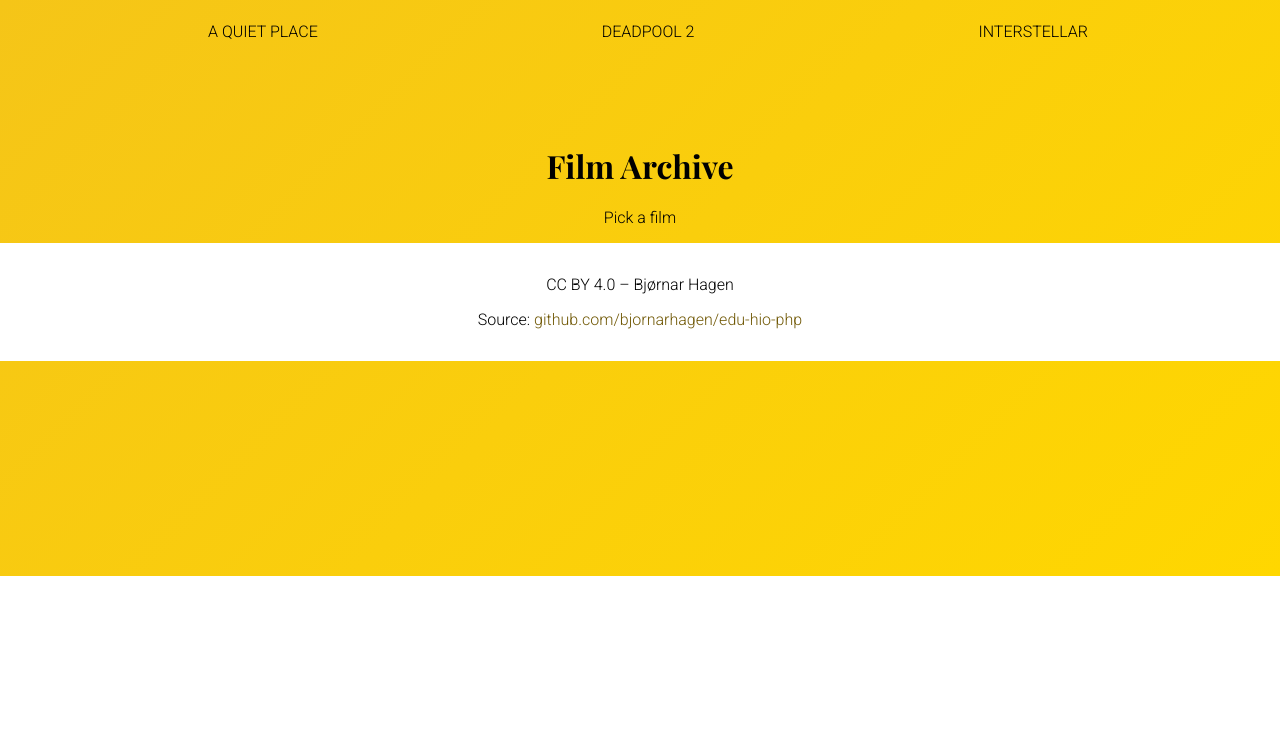
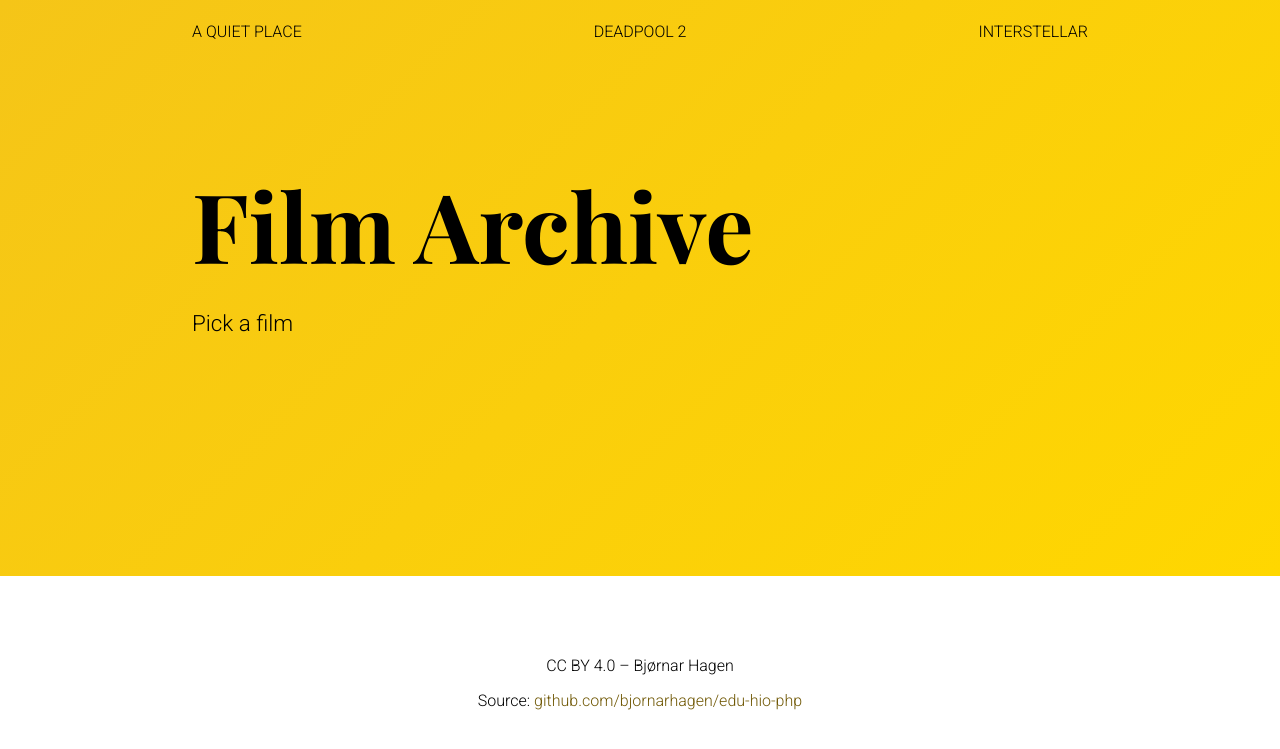
Before and after one commit to bjornarhagen/edu-hio-php, a PHP site: page /oblig-1/index.php in a window 1280 px wide. Shown: the top 749 px of the page. Run offline with PHP 8.4, Linux system fonts and the light colour scheme.

Commit message:
Updated index styling

```diff
--- a/oblig-1/css/main.css
+++ b/oblig-1/css/main.css
@@ -75,6 +75,24 @@ nav .nav-item:first-child {
   }
 }
 
+/* Main */
+main {
+  min-height: 36em;
+}
+
+main::before {
+  content: ' ';
+  position: absolute;
+  top: 0;
+  left: 0;
+  right: 0;
+  width: 100%;
+  height: 36em;
+  z-index: -1;
+  background-color: #F5C518;
+  background-image: linear-gradient(135deg, #F5C518, #ffd700);
+}
+
 /* Footer */
 footer {
   padding: 1em 2em;
@@ -92,6 +110,7 @@ footer a:focus {
   color: #b99208;
   text-decoration: underline;
 }
+
 /* Buttons */
 .button-wrapper {
   padding: 2em;
@@ -124,7 +143,6 @@ footer a:focus {
   background-color: #F5C518;
   text-decoration: none;
   display: inline-block;
-  text-transform: uppercase;
 }
 
 .button:hover,
@@ -133,19 +151,6 @@ footer a:focus {
 }
 
 /* Movies */
-main::before {
-  content: ' ';
-  position: absolute;
-  top: 0;
-  left: 0;
-  right: 0;
-  width: 100%;
-  height: 36em;
-  z-index: -1;
-  background-color: #F5C518;
-  background-image: linear-gradient(135deg, #F5C518, #ffd700);
-}
-
 .page-movie article {
   position: relative;
   display: flex;
@@ -221,16 +226,25 @@ main::before {
 }
 
 /* Index */
-body.index {
-  text-align: center;
-}
-
-body.index h1 {
-  margin-top: 3em;
+body.index main {
+  max-width: 60rem;
+  width: 100%;
+  margin: 0 auto;
+  padding: 1em 2em;
 }
 
 body.index nav .nav-item {
   color: #000;
+  margin: 0;
+}
+
+body.index h1 {
+  margin: 1em 0 1rem;
+  font-size: 6em;
+}
+
+body.index main p {
+  font-size: 1.4em;
 }
 
 /* Induvidual movies */
```
